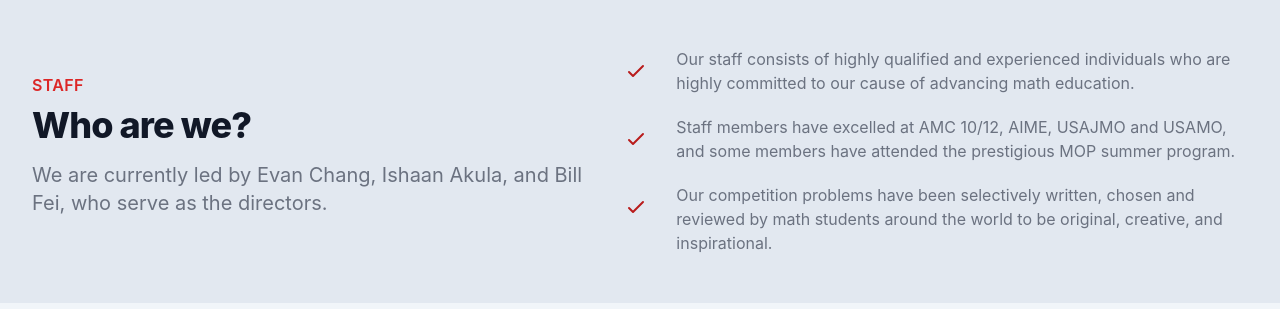
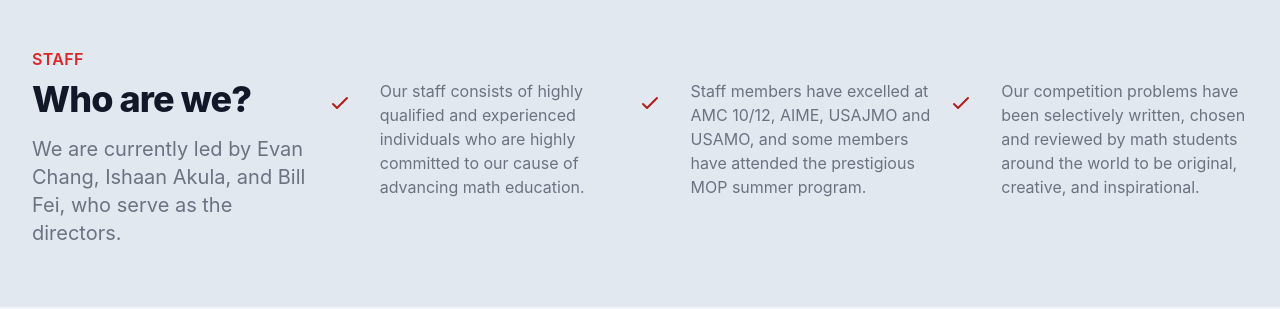
Before and after one commit to Kevin-Liu-01/OMMC-Website, a React (Create React App) app: page / in a window 1280 px wide. Shown: the part 831-1140 px from the top of the page. Built offline with nearby package versions, Linux system fonts and the light colour scheme.

Commit message:
Added more reactive components to main page

```diff
--- a/src/Main.js
+++ b/src/Main.js
@@ -157,8 +157,8 @@ function Main() {
                 who serve as the directors.
               </p>
             </div>
-            <div className="inline-block">
-            <div className=" mb-5">
+            <div className="md:flex">
+            <div className="mt-8">
               <div className="absolute flex items-center justify-center mb-2 h-12 w-12 rounded-md text-red-700 ">
                 <CheckIcon className="h-6 w-6" aria-hidden="true" />
               </div>
@@ -168,7 +168,7 @@ function Main() {
                 math education.
               </p>
             </div>
-            <div className="mb-5">
+            <div className="mt-8">
               <div className="absolute flex items-center justify-center h-12 w-12 rounded-md text-red-700 ">
                 <CheckIcon className="h-6 w-6" aria-hidden="true" />
               </div>
@@ -178,7 +178,7 @@ function Main() {
                 program.
               </p>
             </div>
-            <div className="">
+            <div className="mt-8">
               <div className="absolute flex items-center justify-center h-12 w-12 rounded-md text-red-700 ">
                 <CheckIcon className="h-6 w-6" aria-hidden="true" />
               </div>
```
